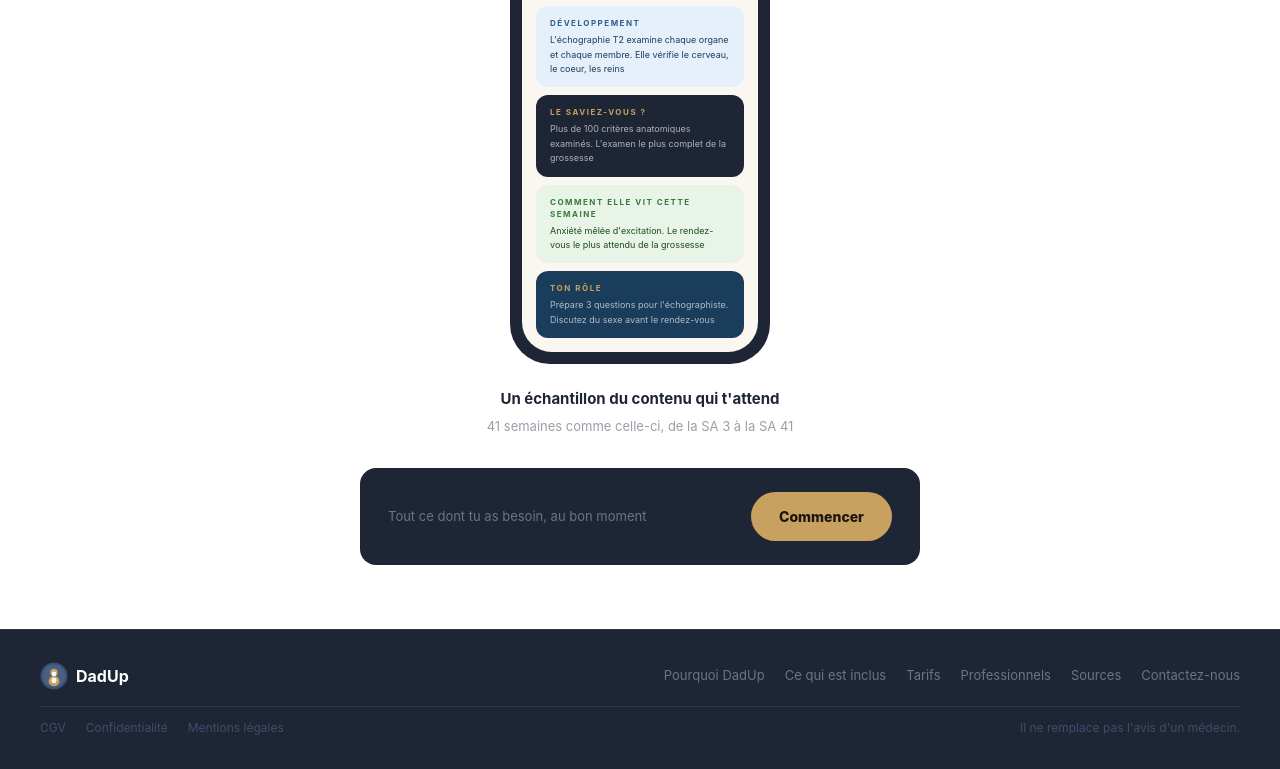
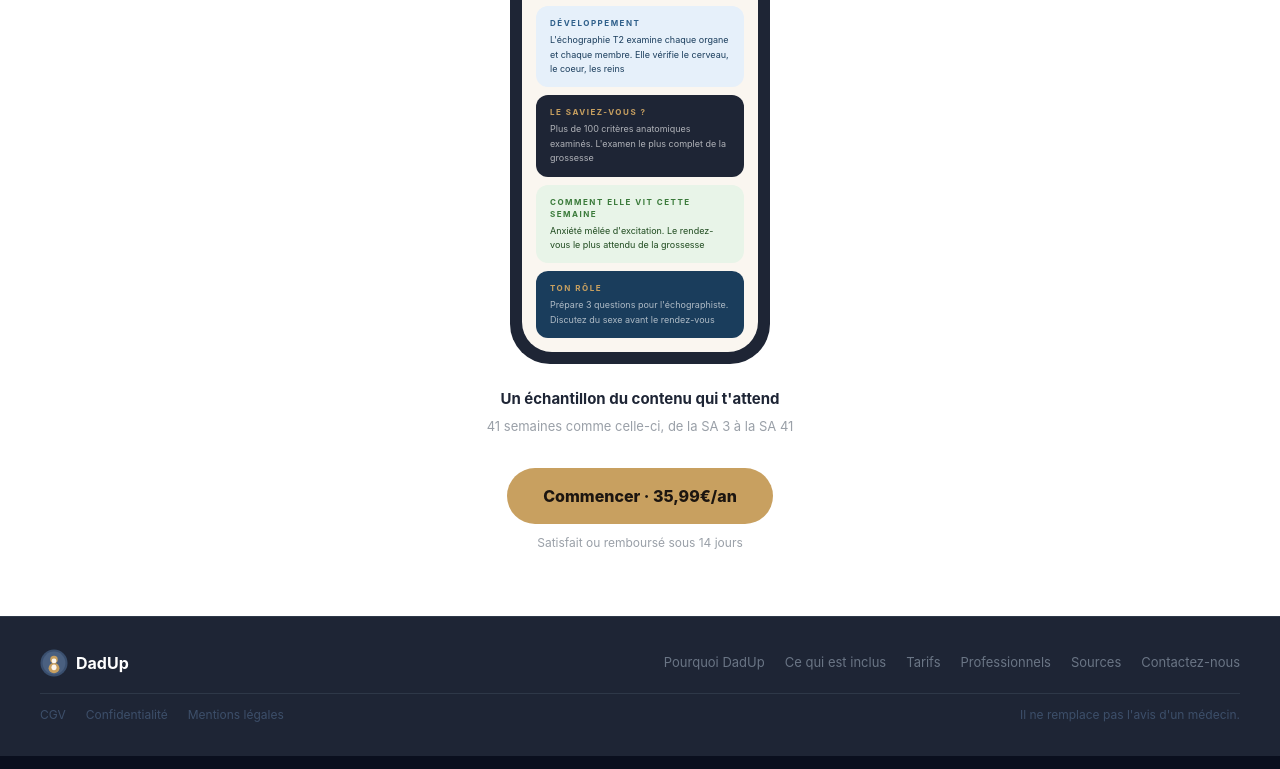
Before and after one commit to Julproject/dadup, a Next.js app: page /inclus in a window 1280 px wide. Shown: the part 998-1767 px from the top of the page. Built offline with nearby package versions, Linux system fonts and the light colour scheme.

Commit message:
Update page.tsx

```diff
--- a/app/inclus/page.tsx
+++ b/app/inclus/page.tsx
@@ -331,11 +331,11 @@ export default function InclusPage() {
             </div>
 
             {/* CTA */}
-            <div style={{ marginTop: '32px', background: C.dark, borderRadius: '16px', padding: '24px 28px', display: 'flex', alignItems: 'center', justifyContent: 'space-between', flexWrap: 'wrap' as const, gap: '16px', width: '100%', maxWidth: '560px' }}>
-              <p style={{ color: '#6a7585', fontSize: '13px', margin: 0 }}>Tout ce dont tu as besoin, au bon moment</p>
-              <button onClick={() => setShowModal(true)} style={{ background: C.gold, color: '#1c1510', border: 'none', padding: '14px 28px', borderRadius: '32px', fontSize: '14px', fontWeight: 800, cursor: 'pointer', whiteSpace: 'nowrap' as const }}>
-                Commencer
+            <div style={{ marginTop: '32px', textAlign: 'center' as const }}>
+              <button onClick={() => setShowModal(true)} style={{ background: C.gold, color: '#1c1510', border: 'none', padding: '16px 36px', borderRadius: '32px', fontSize: '16px', fontWeight: 800, cursor: 'pointer', marginBottom: '10px', display: 'block', margin: '0 auto 10px' }}>
+                Commencer · 35,99€/an
               </button>
+              <p style={{ color: C.textLight, fontSize: '12px', margin: 0 }}>Satisfait ou remboursé sous 14 jours</p>
             </div>
           </div>
 
```
